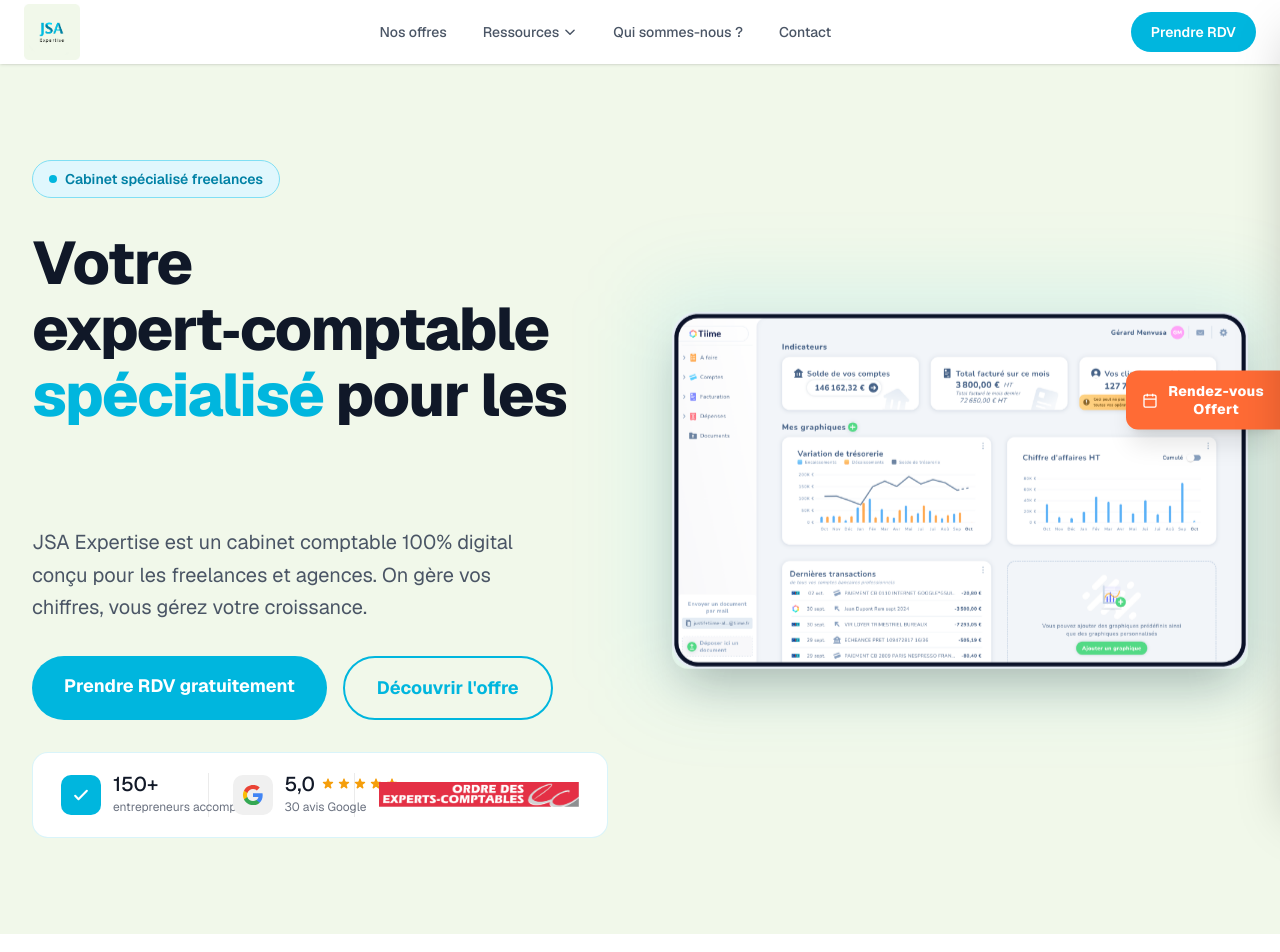
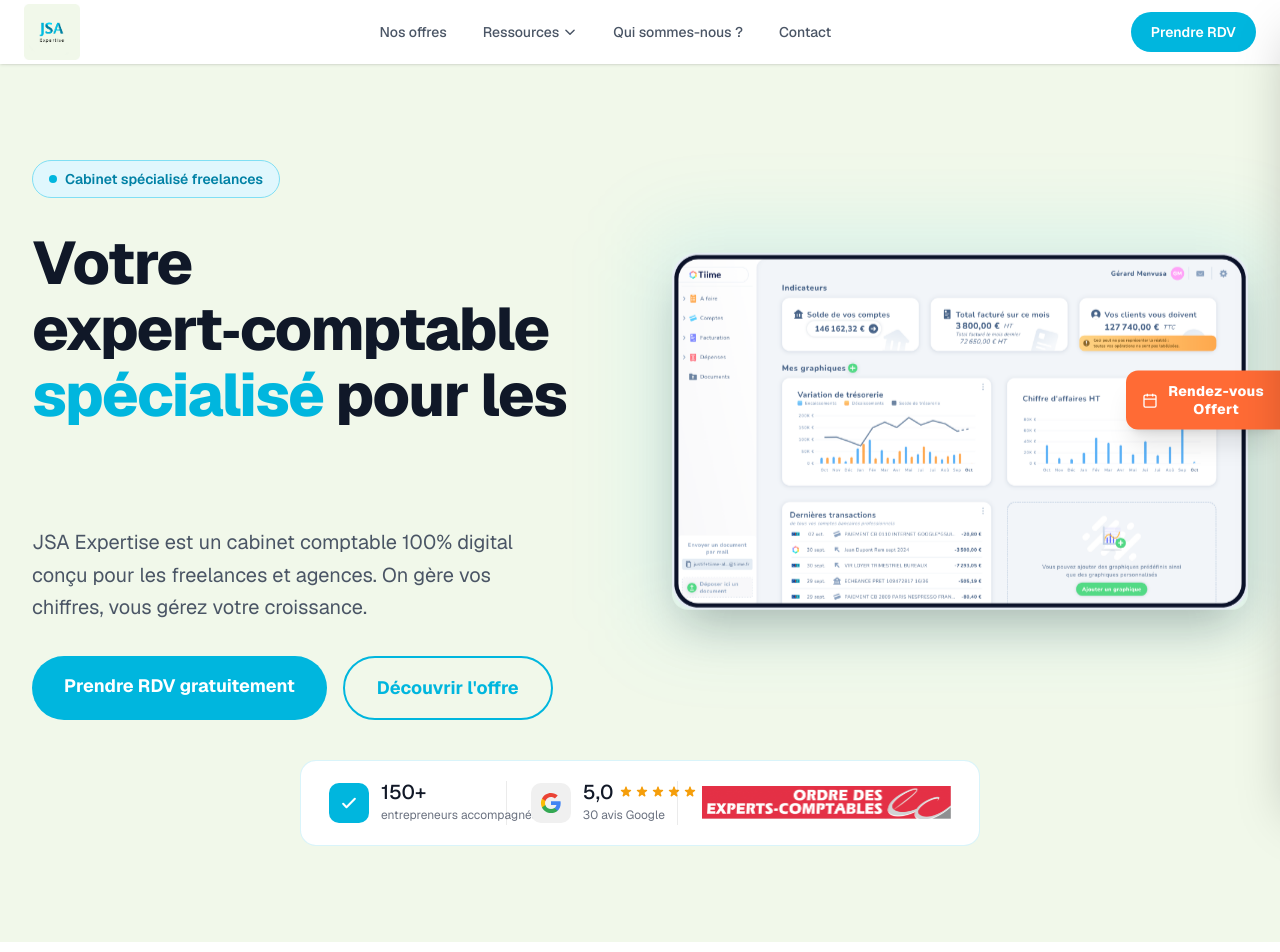
Before and after one commit to joelsayag-ship-it/jsa-site, a Next.js app: page / in a window 1280 px wide. Shown: the top 952 px of the page. Built offline with nearby package versions, Linux system fonts and the light colour scheme.

Commit message:
fix: social proof sort du grid hero, pleine largeur centrée (max-w 680px)
Co-Authored-By: Claude Sonnet 4.6 <noreply@anthropic.com>

```diff
--- a/src/app/page.tsx
+++ b/src/app/page.tsx
@@ -53,7 +53,10 @@ export default function Home() {
         <section
           className="min-h-screen bg-[#F1F8EA] pt-16 flex items-center"
         >
-          <div className="max-w-7xl mx-auto px-4 md:px-8 py-16 md:py-24 grid md:grid-cols-2 gap-16 items-center w-full">
+          <div className="max-w-7xl mx-auto px-4 md:px-8 py-16 md:py-24 w-full flex flex-col gap-10">
+
+            {/* Grid hero gauche / droite */}
+            <div className="grid md:grid-cols-2 gap-16 items-center">
               {/* Left */}
               <div className="space-y-8">
                 <div className="flex flex-wrap gap-2">
@@ -87,8 +90,6 @@ export default function Home() {
                     Découvrir l&apos;offre
                   </a>
                 </div>
-
-              <SocialProof />
               </div>
 
               {/* Right — dashboard with bounce */}
@@ -105,6 +106,13 @@ export default function Home() {
                   />
                 </div>
               </div>
+            </div>
+
+            {/* Social proof — pleine largeur, centré */}
+            <div className="w-full mx-auto" style={{ maxWidth: 680 }}>
+              <SocialProof />
+            </div>
+
           </div>
         </section>
 
```
Lines whose indentation alone changed are shown as unchanged.
